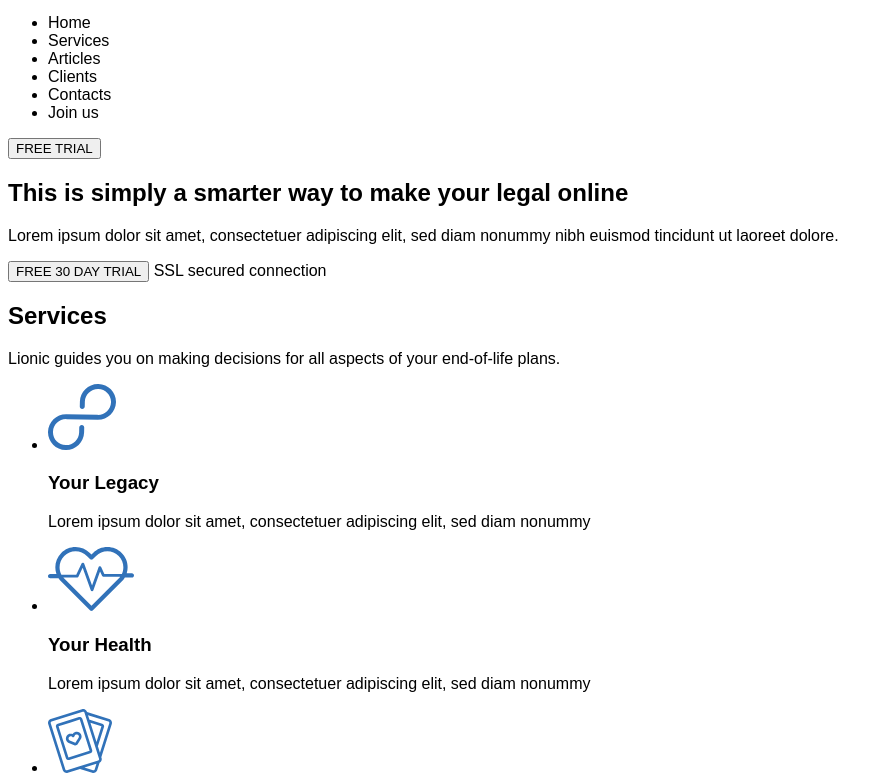
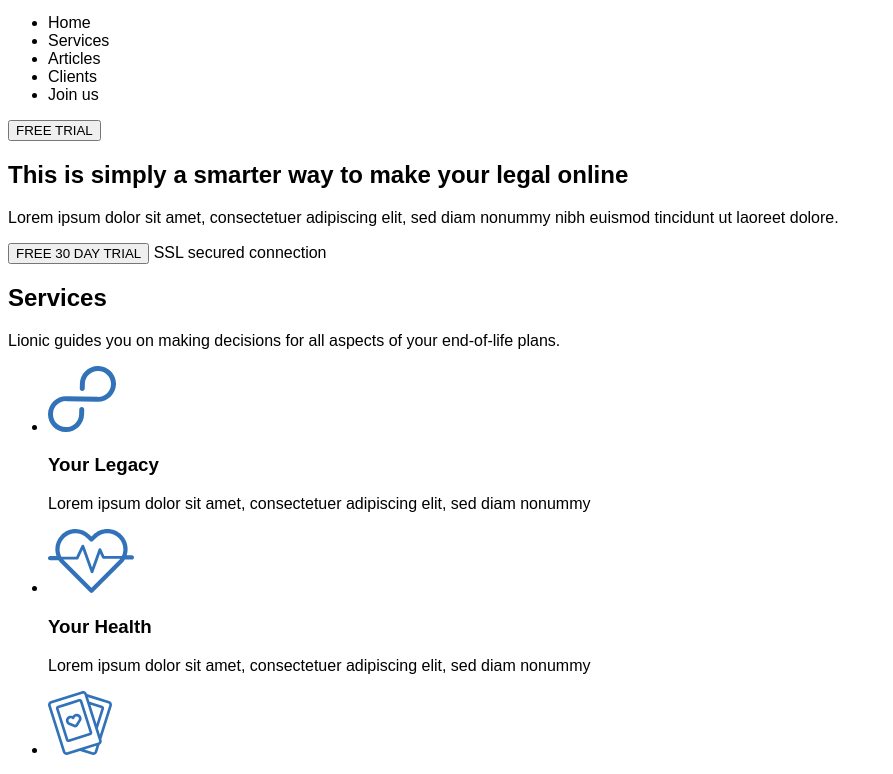
Before and after one commit to Thestra66/project-one, a plain HTML site: page index.html in a window 1280 px wide. Shown: the part 58-832 px from the top of the page, without its empty margins (0-893 px from the left). Drawn offline with Linux system fonts and the light colour scheme.

Commit message:
change header navigation

```diff
--- a/index.html
+++ b/index.html
@@ -32,11 +32,6 @@
                     <li class="header-list-item">
                         <a href="#clients" class="header-link">
                             Clients
-                        </a>
-                    </li>
-                    <li class="header-list-item">
-                        <a href="#contacts" class="header-link">
-                            Contacts
                         </a>
                     </li>
                     <li class="header-list-item">
```
